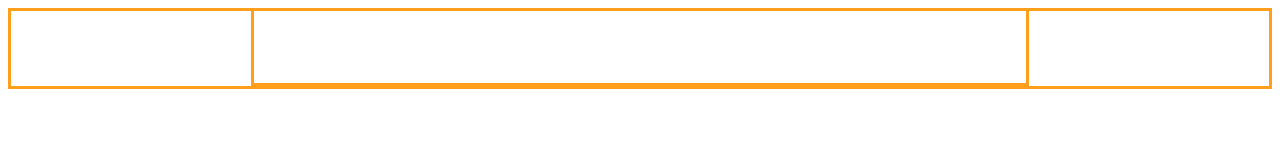
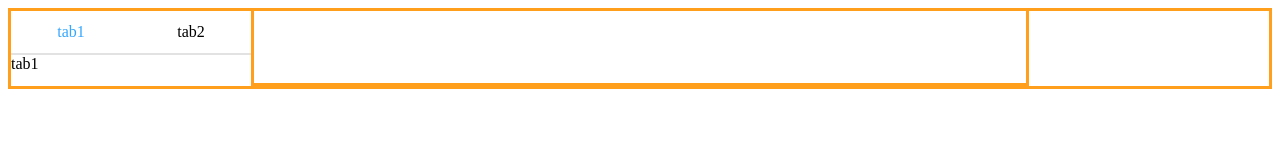
Before and after one commit to careyke/watermelon, a React app: page / in a window 1280 px wide. Shown: the top 160 px of the page. Built offline with nearby package versions, Linux system fonts and the light colour scheme; the HTML template or start-up script is replaced by a standard one.

Commit message:
feat:base tab 完成

```diff
--- a/src/baseComponents/index.ts
+++ b/src/baseComponents/index.ts
@@ -1,3 +1,5 @@
 export { Button, IButtonProps } from "./button/Button";
 export { FlexPanel, IFlexProps } from "./flex/FlexPanel";
 export { Icon, IIconProps } from "./icon/Icon";
+export { Tab } from "./tab/Tab";
+export { TabPanel } from "./tab/TabPanel";
--- /dev/null
+++ b/src/baseComponents/tab/Tab.tsx
@@ -0,0 +1,47 @@
+/**
+ * 页签组件
+ * 暂时只支持上列格式的
+ */
+import React, { FC, useState, useCallback } from 'react';
+import { TabNav } from './TabNav';
+import { TTabKey, TTabNavItem, TTabType } from './type';
+import styles from './tab.less';
+
+interface ITabProps {
+  defaultActiveTabKey?: TTabKey,
+  type?: TTabType
+}
+
+export const Tab: FC<ITabProps> = (props) => {
+  const { children, defaultActiveTabKey } = props;
+  const getValidChilren = useCallback<() => React.ReactElement[]>(() => {
+    return React.Children.toArray(children).filter((child) => {
+      if (!React.isValidElement(child)) return false;
+      if (child.props.tabKey && child.props.tabTitle) {
+        return true;
+      }
+    }) as React.ReactElement[]
+  }, [children]);
+  const validChilren = getValidChilren();
+  const tabItems: TTabNavItem[] = validChilren.map((child) => {
+    return { tabKey: child.props.tabKey, tabTitle: child.props.tabTitle }
+  })
+  const [activeKey, setActiveKey] = useState<TTabKey>(() => {
+    if (defaultActiveTabKey) return defaultActiveTabKey;
+    if (tabItems[0] && tabItems[0].tabKey) return tabItems[0].tabKey;
+    return '';
+  });
+  const getActiveChild = () => {
+    // 只取第一个有效值
+    return validChilren.find((child) => {
+      return child.props.tabKey === activeKey;
+    })
+  }
+
+  return (
+    <div className={styles.tab}>
+      <TabNav items={tabItems} activeTabKey={activeKey} switchTab={setActiveKey} type={props.type}></TabNav>
+      {getActiveChild()}
+    </div>
+  );
+}
--- /dev/null
+++ b/src/baseComponents/tab/TabNav.tsx
@@ -0,0 +1,48 @@
+/**
+ * Tab Navbar
+ */
+import React, { FC, RefObject } from 'react';
+import classnames from 'classnames';
+import { TTabKey, TTabNavItem, TTabType } from './type';
+import styles from './tab.less';
+import { useSizeLinkage } from './hooks';
+
+interface ITabNavProps {
+  activeTabKey: TTabKey;
+  items: TTabNavItem[];
+  switchTab: (tabKey: TTabKey) => void;
+  type?: TTabType
+}
+
+export const TabNav: FC<ITabNavProps> = (props) => {
+  const { activeTabKey, items, switchTab, type = 'default' } = props;
+  const { emitterDomRef, recieverDomRef } = useSizeLinkage(activeTabKey);
+  const renderItems = () => {
+    const length = items.length;
+    return items.map((item, index) => {
+      const { tabKey, tabTitle } = item;
+      const tabClass = classnames({
+        [styles.tabItem]: true,
+        [styles.tabItemLast]: length - 1 === index,
+        [styles.fullType]: type === 'full',
+        [styles.activeItem]: tabKey === activeTabKey
+      });
+      let width = 'auto';
+      if (type === 'full' && length > 0) {
+        width = `${1 / length * 100}%`;
+      }
+      return <div ref={tabKey === activeTabKey ? emitterDomRef as RefObject<HTMLDivElement> : undefined} style={{ width: width }} className={tabClass} key={tabKey} onClick={() => { switchTab(tabKey) }}>{tabTitle}</div>
+    })
+  }
+
+  return (
+    <div className={styles.tabNav}>
+      <div className={styles.tabNavContent}>
+        {renderItems()}
+      </div>
+      <div className={styles.tabNavProgress}>
+        <span ref={recieverDomRef as RefObject<HTMLSpanElement>} className={styles.cube}></span>
+      </div>
+    </div>
+  );
+}
--- /dev/null
+++ b/src/baseComponents/tab/TabPanel.tsx
@@ -0,0 +1,17 @@
+/**
+ * 页签面板
+ */
+import React, { FC } from 'react';
+import styles from './tab.less';
+
+export interface ITabPanelProps {
+  tabTitle: string;
+  tabKey: number | string; //唯一
+}
+
+export const TabPanel: FC<ITabPanelProps> = (props) => {
+  const { children } = props;
+  return (
+    <div className={styles.tabPanel}>{children}</div>
+  );
+}
--- /dev/null
+++ b/src/baseComponents/tab/hooks.ts
@@ -0,0 +1,35 @@
+import { useRef, useLayoutEffect, MutableRefObject, RefObject } from "react";
+import { TTabKey } from "./type";
+
+type TUseSizeLinkage = (
+  activeTabKey: TTabKey
+) => {
+  emitterDomRef: RefObject<HTMLElement | null>;
+  recieverDomRef: RefObject<HTMLElement | null>;
+};
+
+/**
+ * 用作一个dom尺寸随另一个dom尺寸变化
+ * @param activeTabKey
+ */
+export const useSizeLinkage: TUseSizeLinkage = activeTabKey => {
+  const emitterDomRef = useRef<HTMLElement>(null); //变化者
+  const recieverDomRef = useRef<HTMLElement>(null); //接受者
+  const cacheRef = useRef(new Map()); // 做一个缓存,减少重排
+
+  useLayoutEffect(() => {
+    let size: any = {};
+    if (cacheRef.current.has(emitterDomRef.current)) {
+      size = cacheRef.current.get(emitterDomRef.current);
+    } else {
+      size.left = emitterDomRef.current && emitterDomRef.current.offsetLeft;
+      size.width = emitterDomRef.current && emitterDomRef.current.offsetWidth;
+      cacheRef.current.set(emitterDomRef.current, size);
+    }
+    if (recieverDomRef.current) {
+      recieverDomRef.current.style.width = size.width;
+      recieverDomRef.current.style.transform = `translate(${size.left}px,0px)`;
+    }
+  }, [activeTabKey]);
+  return { emitterDomRef, recieverDomRef };
+};
--- /dev/null
+++ b/src/baseComponents/tab/tab.less
@@ -0,0 +1,52 @@
+@import "../../colors.less";
+
+.tab {
+  display: flex;
+  flex-direction: column;
+  flex-grow: 1;
+}
+.tabPanel {
+  display: flex;
+  flex-grow: 1;
+}
+.tabNav {
+  display: flex;
+  flex-direction: column;
+  position: relative; /*用来将这一层设置成offsetParent,给offsetLeft一个参照对象*/
+  .tabNavContent {
+    display: flex;
+    .tabItem {
+      display: flex;
+      padding: 12px 16px;
+      margin-right: 30px;
+      cursor: pointer;
+      &:hover {
+        color: @primaryColor-hover;
+      }
+    }
+    .tabItemLast {
+      margin-right: 0px;
+    }
+    .fullType {
+      margin: 0;
+      justify-content: center;
+    }
+    .activeItem {
+      color: @primaryColor;
+    }
+  }
+  .tabNavProgress {
+    display: flex;
+    position: relative;
+    height: 2px;
+    background-color: #e2e2e2;
+    .cube {
+      display: flex;
+      position: absolute;
+      left: 0;
+      height: 2px;
+      background-color: @primaryColor;
+      transition: transform 0.3s cubic-bezier(0.075, 0.82, 0.165, 1);
+    }
+  }
+}
--- /dev/null
+++ b/src/baseComponents/tab/type.ts
@@ -0,0 +1,5 @@
+export type TTabKey = string | number;
+
+export type TTabNavItem = { tabTitle: string; tabKey: TTabKey };
+
+export type TTabType = 'default' | 'full';
--- a/src/colors.less
+++ b/src/colors.less
@@ -1,4 +1,5 @@
 @primaryColor: #35A7FF;
+@primaryColor-hover: #6CBFFF;
 @successColor: #5AC864;
 @infoColor: #404E4D;
 @warnColor: #FF9F1C;
--- a/src/platforms/designer/UILeft.tsx
+++ b/src/platforms/designer/UILeft.tsx
@@ -2,6 +2,7 @@ import React, { FC } from 'react';
 import classnames from 'classnames';
 import styles from './designer.less';
 import { IFCol } from '../painter';
+import {Tab,TabPanel} from '../../baseComponents'
 
 interface ILeftProps {
   collapsed?: boolean;
@@ -15,6 +16,11 @@ export const UILeft: FC<ILeftProps> = (props) => {
   });
 
   return (
-    <IFCol className={uileftClass}></IFCol>
+    <IFCol className={uileftClass}>
+      <Tab type='full'>
+        <TabPanel tabKey='a' tabTitle='tab1'>tab1</TabPanel>
+        <TabPanel tabKey='b' tabTitle='tab2'>tab2</TabPanel>
+      </Tab>
+    </IFCol>
   );
 }
```
Also changed, not shown: src/baseComponents/tab/tab.less.d.ts (added, +10 -0 lines).
